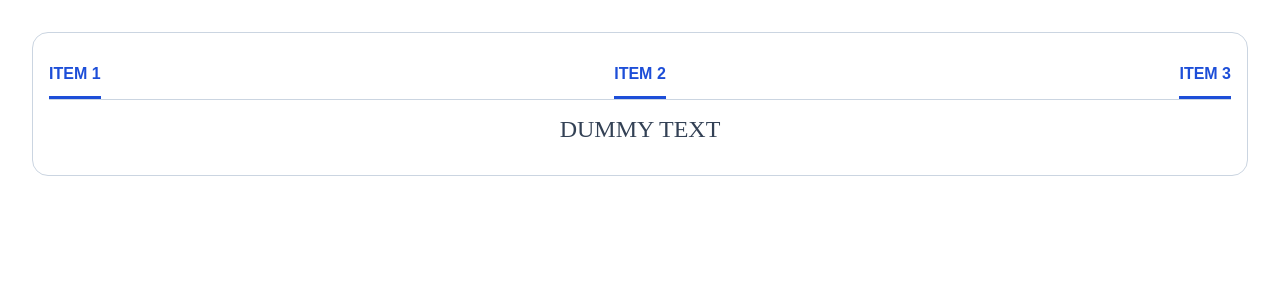
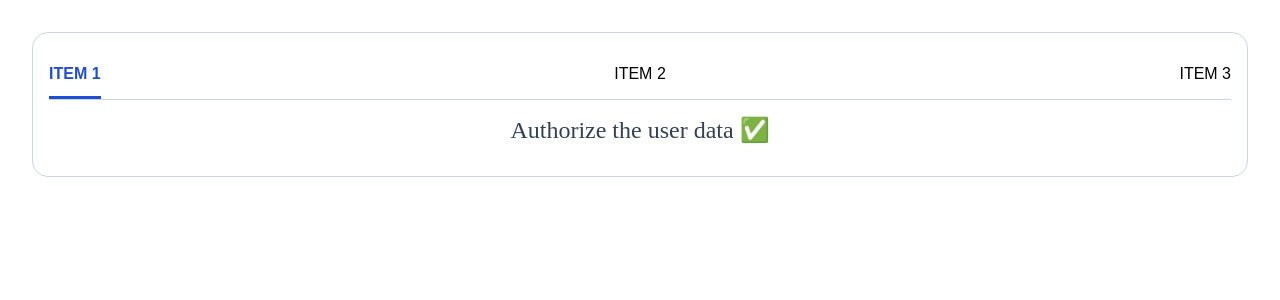
Before and after one commit to afshinmhdz/tabComponent, a React (Vite) app: page / in a window 1280 px wide. Shown: the top 300 px of the page. Built offline with nearby package versions, Linux system fonts and the light colour scheme.

Commit message:
add logic to handelActiveTab function

```diff
--- a/src/App.jsx
+++ b/src/App.jsx
@@ -21,22 +21,21 @@ const tabData = [
 function App() {
   const [activeTab,setActiveTab]=useState(1);
   const handelActiveTab=(id)=>{
-    setActiveTab=id;
-    console.log(setActiveTab);
+    setActiveTab(id);
   }
   return (
     <div className="tab">
       <div className="tab__header">
         {tabData.map((tab) => {
           return (
-            <button key={tab.id} onClick={()=>handelActiveTab(tab.id)} className="active">
+            <button key={tab.id} onClick={()=>handelActiveTab(tab.id)} className={activeTab===tab.id ? "active" : ""}>
               <span>{tab.title}</span>
               <span className="tab-indicator"></span>
             </button>
           );
         })}
       </div>
-      <div className="tab__content">DUMMY TEXT</div>
+      <div className="tab__content">{tabData[activeTab-1].content}</div>
     </div>
   );
 }
```
